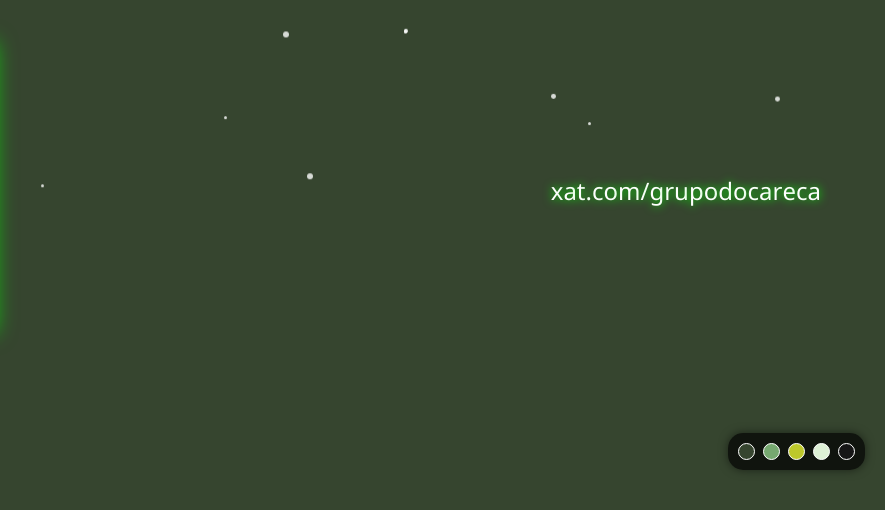
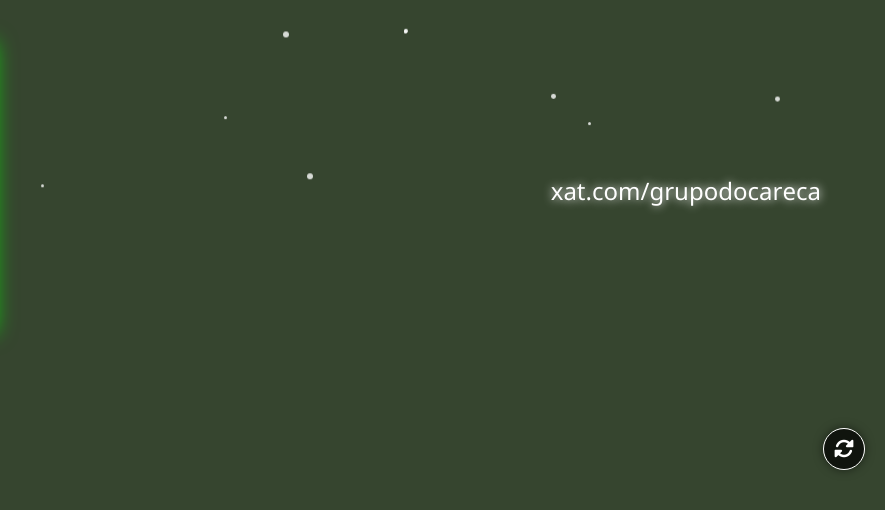
Before and after one commit to SouZayron/background-animado, a plain HTML site: page index.html in a window 1280 px wide. Shown: the part 210-720 px from the top of the page, 395-1280 px from the left. Drawn offline with Linux system fonts and the light colour scheme.

Commit message:
Add files via upload

```diff
--- a/index.html
+++ b/index.html
@@ -13,7 +13,7 @@
       overflow: hidden;
       font-family: 'Segoe UI', sans-serif;
       color: white;
-      transition: background 0.5s ease;
+      transition: background 0.5s ease, color 0.5s ease;
     }
 
     .stars {
@@ -61,31 +61,31 @@
       filter: drop-shadow(0 0 10px rgba(0, 255, 0, 0.7));
     }
 
-    .color-picker {
+    .color-switcher {
       position: absolute;
       bottom: 15%;
       right: 20px;
       z-index: 10;
+      background: rgba(0, 0, 0, 0.7);
+      width: 40px;
+      height: 40px;
+      border-radius: 50%;
       display: flex;
-      gap: 8px;
-      background: rgba(0, 0, 0, 0.7);
-      padding: 10px;
-      border-radius: 15px;
+      align-items: center;
+      justify-content: center;
+      cursor: pointer;
+      border: 1px solid white;
+      transition: all 0.3s;
       box-shadow: 0 0 10px rgba(0,0,0,0.5);
     }
 
-    .color-option {
-      width: 15px;
-      height: 15px;
-      border-radius: 50%;
-      cursor: pointer;
-      border: 1px solid white;
-      transition: all 0.2s;
+    .color-switcher:hover {
+      transform: scale(1.1);
+      background: rgba(0, 0, 0, 0.9);
     }
 
-    .color-option:hover {
-      transform: scale(1.3);
-      border-width: 2px;
+    .color-switcher i {
+      font-size: 20px;
     }
 
     .snowflake {
@@ -103,19 +103,18 @@
       }
     }
 
-    /* Novo posicionamento do texto */
     .url-text {
       position: absolute;
-      right: 5%; /* Posicionado 5% da borda direita */
+      right: 5%;
       top: 50%;
       transform: translateY(-50%);
       font-size: 24px;
-      text-shadow: 0 0 10px #00ff00;
+      text-shadow: 0 0 10px currentColor; /* Usa a cor atual do texto */
       white-space: nowrap;
-      max-width: 45%; /* Garante que não ultrapasse o background */
+      max-width: 45%;
+      transition: color 0.5s ease; /* Transição suave para mudança de cor */
     }
 
-    /* Animação corrigida */
     .letter {
       display: inline-block;
       opacity: 0;
@@ -128,16 +127,13 @@
       transition: all 0.3s cubic-bezier(0.175, 0.885, 0.32, 1.275);
     }
   </style>
+  <link rel="stylesheet" href="https://cdnjs.cloudflare.com/ajax/libs/font-awesome/6.0.0-beta3/css/all.min.css">
 </head>
 <body>
   <div class="stars"></div>
 
-  <div class="color-picker">
-    <div class="color-option" style="background: #36452f;" title="Verde musgo" data-color="#36452f"></div>
-    <div class="color-option" style="background: #76a870;" title="Verde claro" data-color="#76a870"></div>
-    <div class="color-option" style="background: #bdc82b;" title="Verde limão" data-color="#bdc82b"></div>
-    <div class="color-option" style="background: #ddf0d5;" title="Verde pastel" data-color="#ddf0d5"></div>
-    <div class="color-option" style="background: #161616;" title="Preto" data-color="#161616"></div>
+  <div class="color-switcher" title="Trocar cor de fundo">
+    <i class="fas fa-sync-alt"></i>
   </div>
 
   <div class="content">
@@ -147,18 +143,35 @@
   <div class="url-text" id="animated-url"></div>
 
   <script>
-    // Função para mudar a cor de fundo
-    function setupColorPicker() {
-      const colorOptions = document.querySelectorAll('.color-option');
+    // Cores disponíveis para fundo e texto correspondente
+    const colorSchemes = [
+      { bg: '#36452f', text: '#ffffff' },  // Verde musgo - texto branco
+      { bg: '#76a870', text: '#000000' },  // Verde claro - texto preto
+      { bg: '#bdc82b', text: '#000000' },  // Verde limão - texto preto
+      { bg: '#ddf0d5', text: '#000000' },  // Verde pastel - texto preto
+      { bg: '#161616', text: '#ffffff' }   // Preto - texto branco
+    ];
 
-      colorOptions.forEach(option => {
-        option.addEventListener('click', function() {
-          document.body.style.background = this.getAttribute('data-color');
-          this.style.transform = 'scale(1.4)';
-          setTimeout(() => this.style.transform = 'scale(1)', 200);
-        });
-      });
+    let currentColorIndex = 0;
+
+    // Função para trocar a cor
+    function switchBackgroundColor() {
+      currentColorIndex = (currentColorIndex + 1) % colorSchemes.length;
+      const scheme = colorSchemes[currentColorIndex];
+
+      document.body.style.background = scheme.bg;
+      document.querySelector('.url-text').style.color = scheme.text;
+
+      // Efeito visual ao clicar
+      const switcher = document.querySelector('.color-switcher');
+      switcher.style.transform = 'scale(1.1) rotate(180deg)';
+      setTimeout(() => {
+        switcher.style.transform = 'scale(1) rotate(360deg)';
+      }, 300);
     }
+
+    // Configurar o botão
+    document.querySelector('.color-switcher').addEventListener('click', switchBackgroundColor);
 
     // Criar flocos de neve
     function createSnowflakes() {
@@ -209,7 +222,8 @@
     window.onload = function() {
       createSnowflakes();
       animateUrlText();
-      setupColorPicker();
+      // Inicializa com a primeira cor de texto
+      document.querySelector('.url-text').style.color = colorSchemes[0].text;
     };
   </script>
 </body>
```
